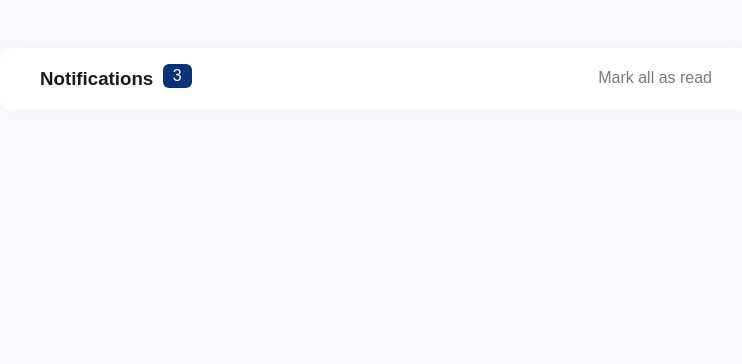
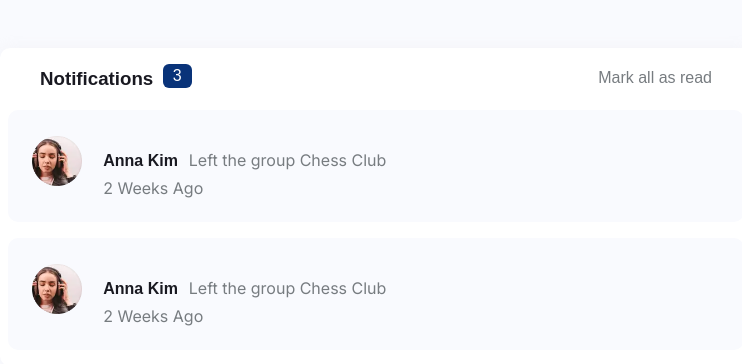
Before and after one commit to atorrez007/notifications-page-challenge, a Next.js app: page / in a window 1280 px wide. Shown: the top 364 px of the page, without its empty margins (264-1006 px from the left). Built offline with nearby package versions, Linux system fonts and the light colour scheme.

Commit message:
styling of groupcard component, brutal. so brutal.

```diff
--- /dev/null
+++ b/src/Styles/GroupCardStyles.css
@@ -0,0 +1,73 @@
+@font-face {
+  font-family: "PlusJakartaSans-Medium";
+  src: local("PlusJakartaSans-Medium") url("../assets/fonts/static/PlusJakartaSans-Medium.ttf");
+}
+@font-face {
+  font-family: "PlusJakartaSans-ExtraBold";
+  src: local("PlusJakartaSans-ExtraBold") url("../assets/fonts/static/PlusJakartaSans-ExtraBold.ttf");
+}
+@media (min-width: 300px) {
+  .group-card-panel-unread {
+    display: flex;
+    min-width: 5.5em;
+    width: 100%;
+    height: 100%;
+    border-radius: 10px;
+    margin-bottom: 1em;
+    padding-left: 1em;
+    padding-right: 1em;
+    padding-top: 0.5em;
+    padding-bottom: 0.5em;
+    background-color: rgb(249, 250, 254);
+    align-items: center;
+  }
+}
+
+.avatar {
+  height: 60px;
+  width: 60px;
+  padding-left: 0.5em;
+  padding-right: 0.5em;
+  margin-right: 0.2em; /* Add spacing between avatar and user info */
+}
+
+.user-info {
+  display: flex;
+  padding-top: 1em;
+  flex-wrap: wrap;
+}
+.user-info p {
+  color: rgb(119, 124, 128);
+}
+
+.username {
+  display: inline-block;
+  white-space: nowrap;
+  font-family: "PlusJakartaSans-ExtraBold", sans-serif;
+  font-weight: 800;
+  color: rgb(25, 25, 33);
+  margin-right: 0.4em;
+}
+
+.time-stamp-placeholder {
+  padding-top: 0.5em;
+}
+
+.timestamp {
+  margin-top: 0%;
+}
+
+.group-card-name {
+  height: auto;
+  font-family: "PlusJakartaSans-ExtraBold", sans-serif;
+  font-size: 16px;
+  margin: 0px;
+  white-space: nowrap;
+}
+
+.user-details {
+  display: flex;
+  flex-direction: row;
+  align-items: flex-start;
+  flex-wrap: wrap;
+}/*# sourceMappingURL=GroupCardStyles.css.map */
--- /dev/null
+++ b/src/Styles/GroupCardStyles.scss
@@ -0,0 +1,75 @@
+@import "../Variables/Variables.scss";
+@import "../Breakpoints/Breakpoints.scss";
+
+.group-card-panel-unread {
+  @include sm {
+    display: flex;
+    min-width: 5.5em;
+    width: 100%;
+    height: 100%;
+    border-radius: 10px;
+    margin-bottom: 1em;
+    padding-left: 1em;
+    padding-right: 1em;
+    padding-top: 0.5em;
+    padding-bottom: 0.5em;
+    background-color: $unreadGray;
+    align-items: center;
+    // p {
+    //   color: $graytext;
+    // }
+  }
+}
+
+.avatar {
+  height: 60px;
+  width: 60px;
+  padding-left: 0.5em;
+  padding-right: 0.5em;
+  margin-right: 0.2em; /* Add spacing between avatar and user info */
+}
+
+.user-info {
+  display: flex;
+
+  padding-top: 1em;
+  flex-wrap: wrap;
+  p {
+    color: $graytext;
+  }
+}
+
+.username {
+  display: inline-block;
+  white-space: nowrap;
+  font-family: $fontExtraBold, sans-serif;
+  font-weight: 800;
+  color: $darktext;
+  margin-right: 0.4em;
+  // margin-bottom: 0.8em;
+}
+
+.time-stamp-placeholder {
+  padding-top: 0.5em;
+}
+
+.timestamp {
+  margin-top: 0%;
+}
+
+.group-card-name {
+  height: auto;
+  font-family: $fontExtraBold, sans-serif;
+  font-size: 16px;
+  margin: 0px;
+  white-space: nowrap;
+}
+
+.user-details {
+  display: flex;
+  flex-direction: row;
+  align-items: flex-start;
+  flex-wrap: wrap;
+}
+
+//
--- a/src/Variables/Variables.scss
+++ b/src/Variables/Variables.scss
@@ -22,6 +22,7 @@ $graytext: rgb(119 124 128);
 $white: rgb(255 255 255);
 $darkblue: rgb(9 51 121);
 $darktext: rgb(25 25 33);
+$unreadGray: rgb(249 250 254);
 
 // Functions
 
--- /dev/null
+++ b/src/components/GroupCard.tsx
@@ -0,0 +1,26 @@
+import React from "react";
+import "../Styles/GroupCardStyles.css";
+import AnnaKim from "../assets/images/avatar-anna-kim.webp";
+import Image from "next/image";
+
+const GroupCard = () => {
+  return (
+    <div className="group-card-panel-unread">
+      <div className="user-details">
+        <div className="avatar">
+          <Image src={AnnaKim} alt="user-avatar" width={50} height={50} />
+        </div>
+      </div>
+      <div className="user-info">
+        <p>
+          <span className="username">Anna Kim</span> Left the group Chess Club
+          <div className="time-stamp-placeholder">
+            <span className="timestamp">2 Weeks Ago</span>
+          </div>
+        </p>
+      </div>
+    </div>
+  );
+};
+
+export default GroupCard;
--- a/src/components/Notifications.tsx
+++ b/src/components/Notifications.tsx
@@ -1,6 +1,7 @@
+"use client";
 import React from "react";
 import "../Styles/NotificationStyles.css";
-
+import GroupCard from "./GroupCard";
 const Notifications = () => {
   return (
     <div className="notifications-panel">
@@ -15,6 +16,8 @@ const Notifications = () => {
           <p>Mark all as read</p>
         </div>
       </div>
+      <GroupCard />
+      <GroupCard />
     </div>
   );
 };
```
Also changed, not shown: 1 other file (tests, documents, lock files or other folders).
